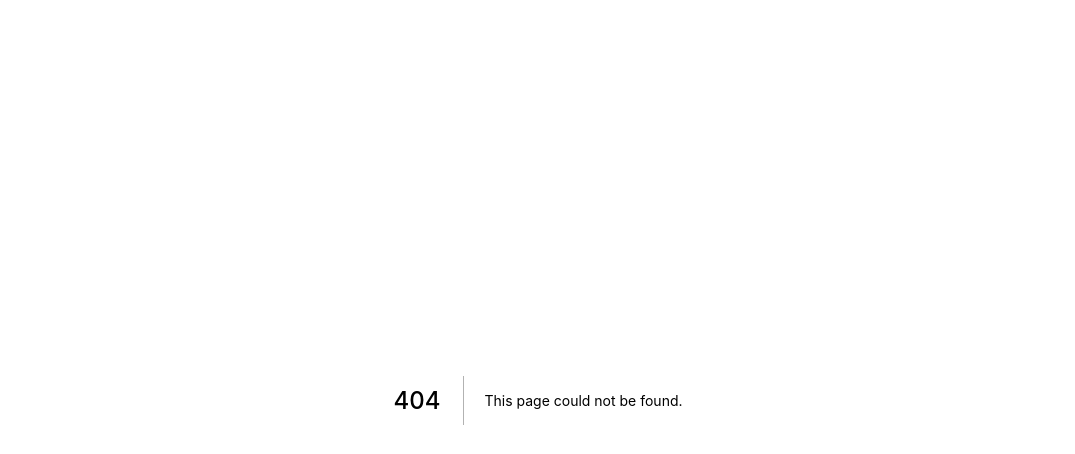
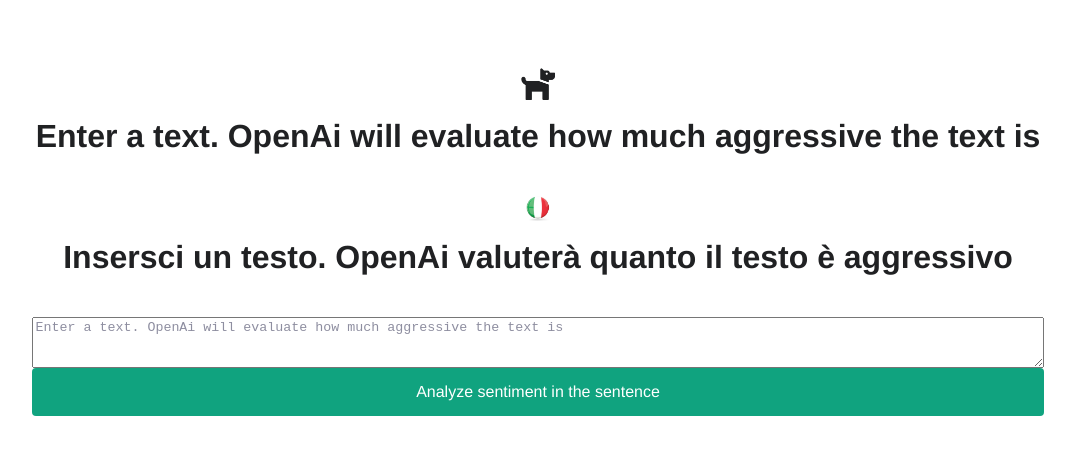
Before and after one commit to antoniocasino/open-ai-client-, a Next.js app: page /sentiment in a window 1280 px wide. Before the commit this address had no page. Shown: the top 454 px of the page, without its empty margins (102-1177 px from the left). Built offline with nearby package versions, Linux system fonts and the light colour scheme; a web font is replaced by a local one.

Commit message:
sentiment

```diff
--- /dev/null
+++ b/pages/api/sentiment.js
@@ -0,0 +1,14 @@
+import { Configuration, OpenAIApi } from "openai";
+
+const configuration = new Configuration({
+  apiKey: process.env.OPENAI_API_KEY,
+});
+const openai = new OpenAIApi(configuration);
+
+
+export default async function (req, res) {
+  const response = await openai.createModeration({
+    input:req.body.aggressiveText
+  });
+  res.status(200).json({result: response.data});
+}
--- a/pages/index.js
+++ b/pages/index.js
@@ -26,16 +26,18 @@
   return (
     <div>
       <Head>
-        <title>OpenAI Quickstart</title>
+        <title>OpenAI Image Generation</title>
         <link rel="icon" href="/dog.png" />
       </Head>
 
       <main className={styles.main}>
         <img src="/dog.png" className={styles.icon} />
         <h3>Enter a description text for an image. OpenAi will generate the image for you :)</h3>
+        <img src="/ita.jpg" className={styles.icon} />
+        <h3>Insersci un testo descrittivo per una immagine. OpenAi creerà l'immagine per te :)</h3>
         <form onSubmit={onSubmit}>
           <textarea type="text center" rows="3" cols="40" name="text2img"
-            placeholder="Enter a description text for an image. OpenAi will generate the image for you"
+            placeholder="Enter a description text for an image"
             value={textInput}
             onChange={(e) => setTextInput(e.target.value)}
           />
--- /dev/null
+++ b/pages/sentiment.js
@@ -0,0 +1,64 @@
+import Head from "next/head";
+import { useState } from "react";
+import styles from "./index.module.css";
+
+export default function Sentiment() {
+    const [textInput, setTextInput] = useState("");
+    //const [result, setResult] = useState("");
+    const [previous, setPreviuos] = useState("");
+    const [result, setResult] = useState({"id":"modr-6B3hn8hg3w6GtJpkgx2b4HUeVfDWZ","model":"text-moderation-003","results":[{"categories":{"hate":false,"hate/threatening":false,"self-harm":false,"sexual":false,"sexual/minors":false,"violence":false,"violence/graphic":false},"category_scores":{"hate":0.000010499079508008435,"hate/threatening":0.0000022536453343491303,"self-harm":0.0000030562159736291505,"sexual":0.00013804239279124886,"sexual/minors":0.00000825680217531044,"violence":0.000056143300753319636,"violence/graphic":0.000009957013389794156},"flagged":false}]});
+
+    async function onSubmit(event) {
+        event.preventDefault();
+        if(!textInput) return;
+        const response = await fetch("/api/sentiment", {
+          method: "POST",
+          headers: {
+            "Content-Type": "application/json",
+          },
+          body: JSON.stringify({ aggressiveText: textInput }),
+        });
+        const data = await response.json();
+        setResult(data.result);
+        console.log(data.result);
+        setPreviuos(textInput);
+        setTextInput("");
+    }
+
+    return (
+        <div>
+          <Head>
+            <title>OpenAI Sentiment Check</title>
+            <link rel="icon" href="/dog.png" />
+          </Head>
+
+          <main className={styles.main}>
+            <img src="/dog.png" className={styles.icon} />
+            <h3>Enter a text. OpenAi will evaluate how much aggressive the text is</h3>
+            <img src="/ita.jpg" className={styles.icon} />
+            <h3>Insersci un testo. OpenAi valuterà quanto il testo è aggressivo</h3>
+            <form onSubmit={onSubmit}>
+              <textarea type="text center" rows="3" cols="40" name="text2img"
+                placeholder="Enter a text. OpenAi will evaluate how much aggressive the text is"
+                value={textInput}
+                onChange={(e) => setTextInput(e.target.value)}
+              />
+              <input type="submit" value="Analyze sentiment in the sentence" />
+            </form>
+            {!!result ? <h3 style={{color:"purple"}}>{previous}</h3> : null }
+            {display(result)}
+          </main>
+        </div>
+    );
+
+    function display(result){
+        if(!!result && !!result.results.length){
+            let aggressive = result.results.flatMap(category=>Object.entries(category.category_scores)
+                .filter((key,value)=>{console.log(key); return key[1]>0.0005;}));
+            if(!!aggressive.length){
+                return <h3> {aggressive.map(entry=> <div><i><span style={{"color":"red"}}>{entry[0]}</span>: {entry[1]/0.005}</i></div>)}</h3>
+            }
+        }
+        return null;
+    }
+}
```
Also changed, not shown: public/ita.jpg (added).
